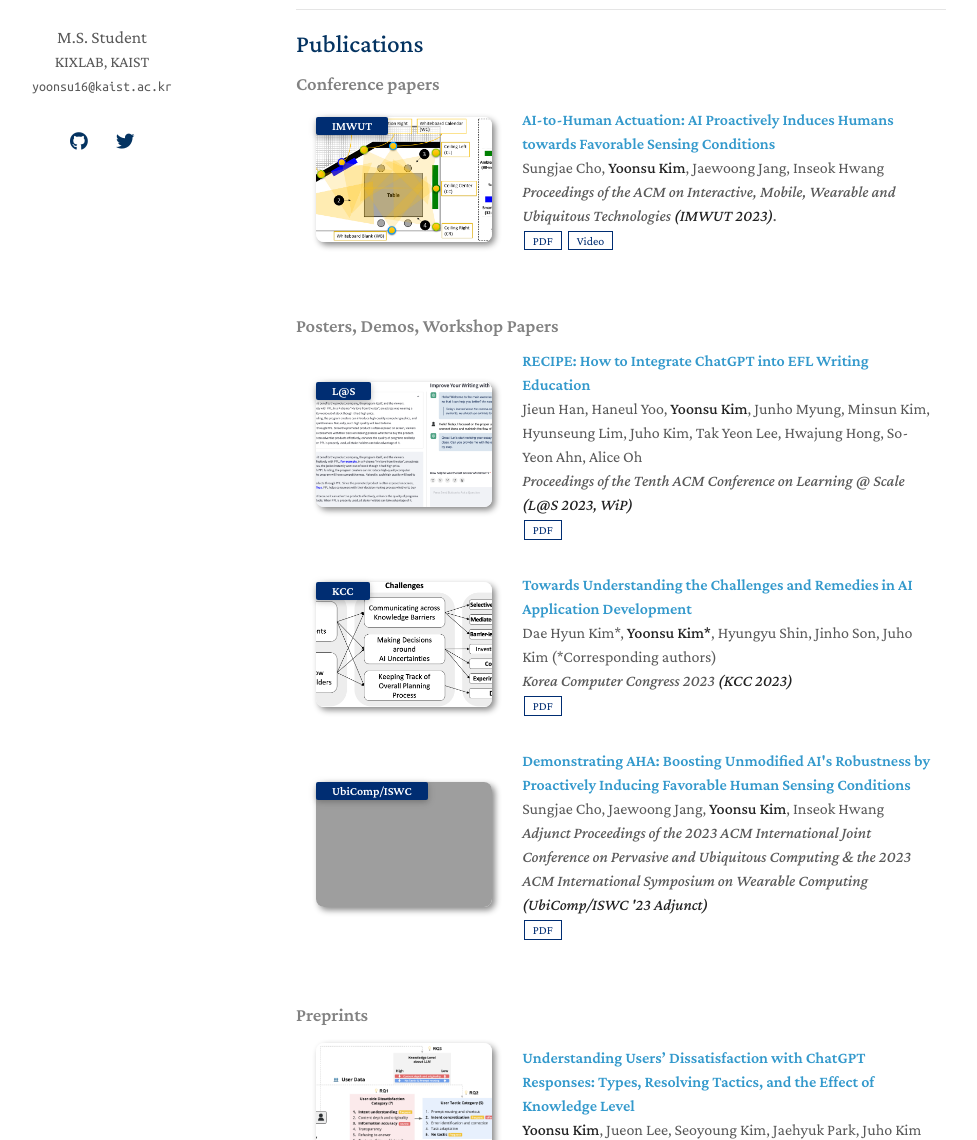
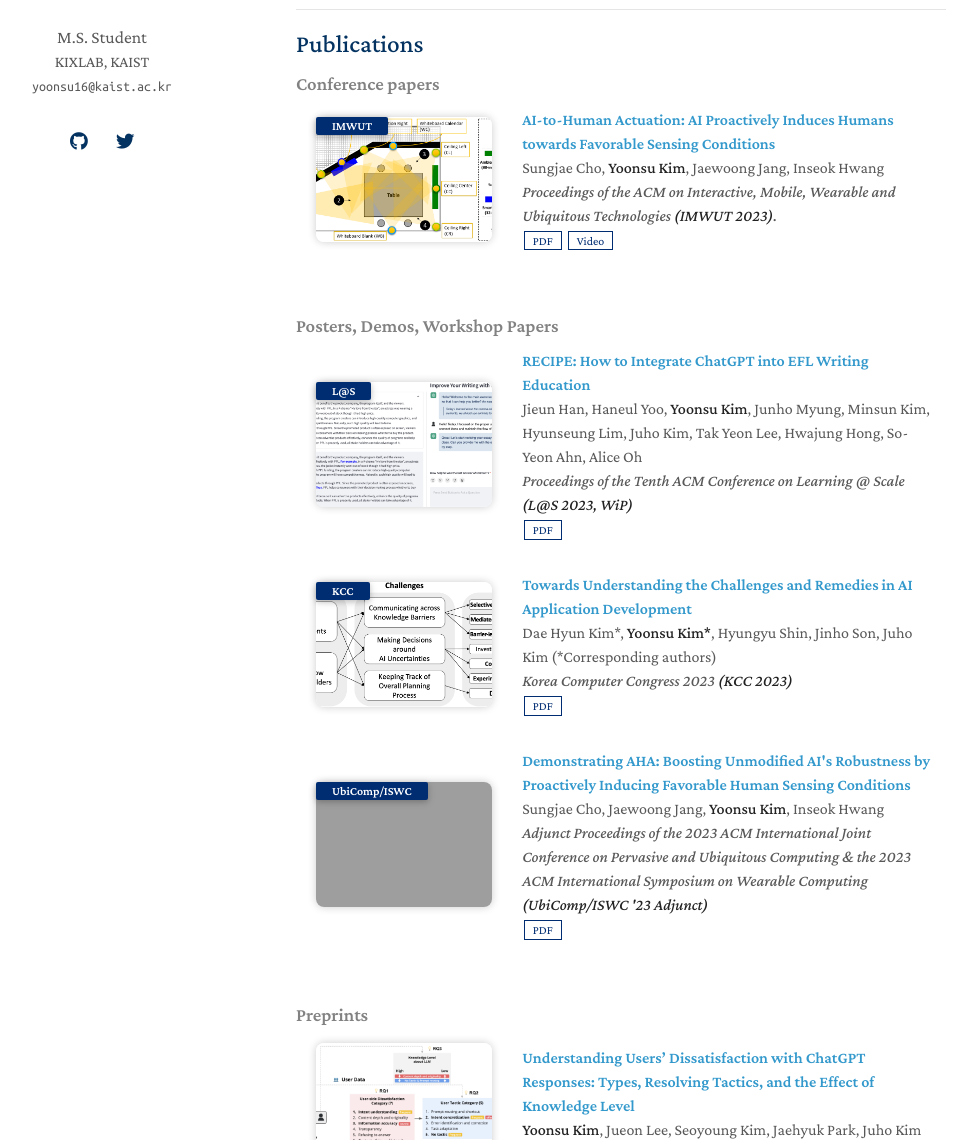
Before and after one commit to yoonsu0816/yoonsu0816.github.io, a Jekyll site: the page built from index.md, in a window 1280 px wide and 1400 px high. Shown: the part 260-1400 px from the top of the window, without its empty margins (174-1151 px from the left). Built offline with Jekyll 4.4.1, drawn with Linux system fonts in a browser that asks for light colours; nearby versions of some CDN libraries; some web fonts are replaced; a style sheet for code colours, icons or effects is not loaded; our own code applies the rules of GitHub Pages for plain Markdown files; grey boxes are pictures that could not be loaded.

Commit message:
fix box-shadow

```diff
--- a/assets/css/publications.css
+++ b/assets/css/publications.css
@@ -83,4 +83,4 @@ blockquote { background: var(--global-bg-color); border-left: 2px solid var(--gl
 
 .publications ol.bibliography li div.abstract.hidden.open { border-color: var(--global-text-color); }
 
-.publications ol.bibliography li .teaser { border-radius: 8px; box-shadow: 3px 3px 6px #888; height: 125px; width: 275px; margin-top: 5px; margin-left: 5px; margin-bottom: 5px; object-fit: cover; }
+.publications ol.bibliography li .teaser { border-radius: 8px; box-shadow: 0 0 8px rgba(0,0,0,0.2); height: 125px; width: 275px; margin-top: 5px; margin-left: 5px; margin-bottom: 5px; object-fit: cover; }
```
